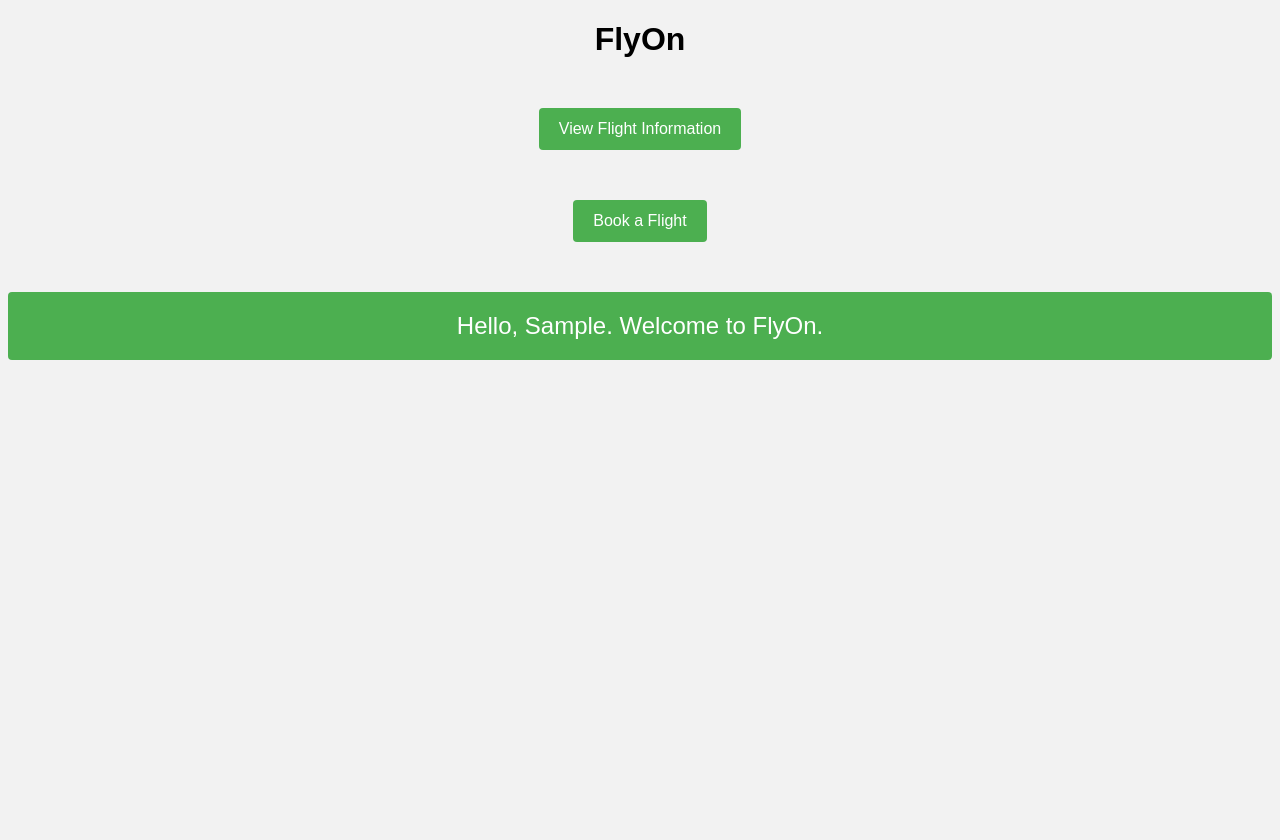
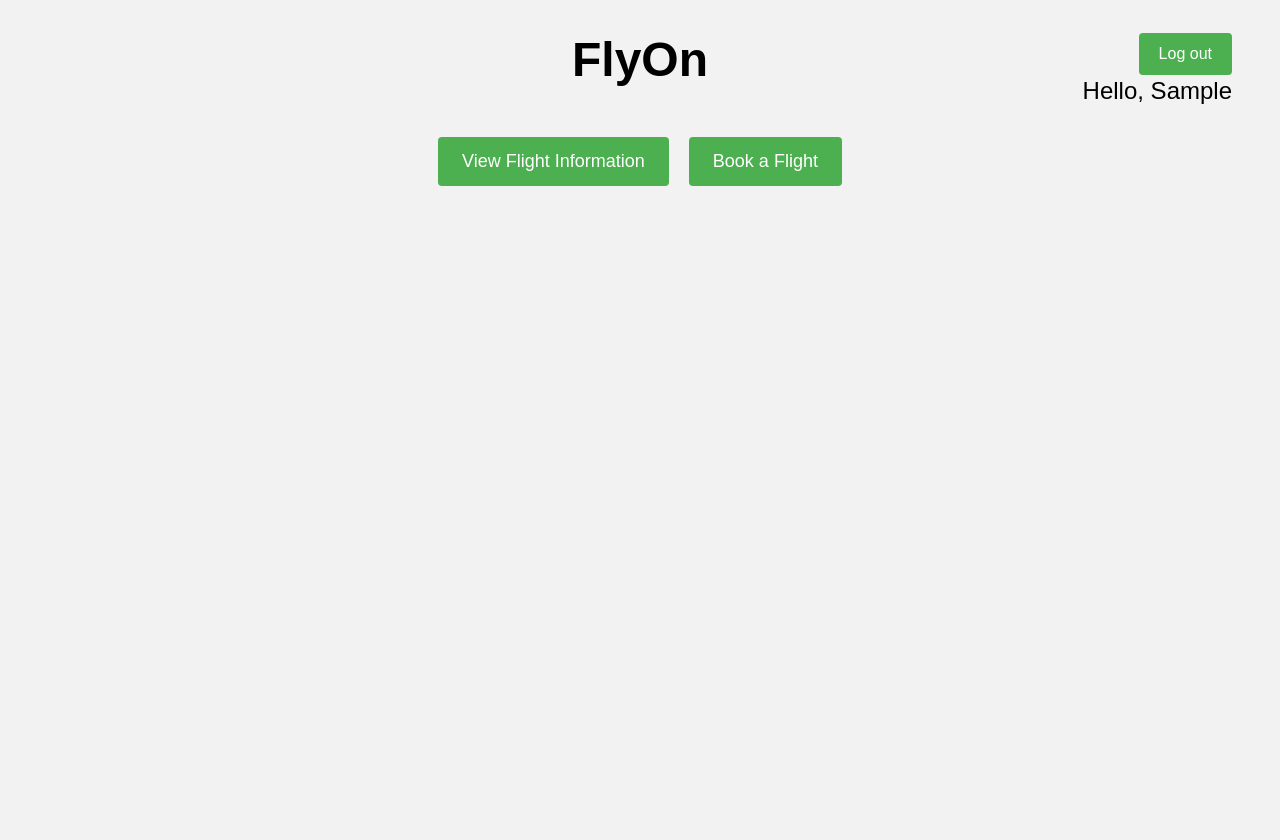
Before and after one commit to tsheth405/447Project, a PHP site: page /home.php in a window 1280 px wide. Before the commit the page ends 360 px from the top, so only its background shows below. Run offline with PHP 8.4, Linux system fonts and the light colour scheme; the visitor is signed in with stand-in values (Sample User, id 1).

Commit message:
Update home.php

```diff
--- a/home.php
+++ b/home.php
@@ -9,17 +9,52 @@
     body {
       font-family: Arial, Helvetica, sans-serif;
       background-color: #f2f2f2;
+      position: relative;
+      min-height: 100vh;
     }
 
     h1, h2 {
       text-align: center;
+      font-size:48px;
     }
-    form {
+
+    .buttons {
       display: flex;
       justify-content: center;
       margin-top: 50px;
     }
-    input[type=submit] {
+
+    .button {
+      background-color: #4CAF50;
+      color: white;
+      font-size: 18px;
+      padding: 14px 24px;
+      border: none;
+      border-radius: 4px;
+      cursor: pointer;
+      margin: 0 10px;
+    }
+
+    .button:hover {
+      background-color: #45a049;
+    }
+
+    /* New styles for welcome message */
+    .welcome {
+        position: absolute;
+        top: 25px;
+        right: 20px;
+        padding: 20px;
+        color: black;
+        text-align: center;
+        font-size: 24px;
+    }
+
+    /* New styles for log out button */
+    .logout {
+      position: absolute;
+      bottom: 50px;
+      right: 20px;
       background-color: #4CAF50;
       color: white;
       font-size: 16px;
@@ -28,35 +63,29 @@
       border-radius: 4px;
       cursor: pointer;
     }
-    input[type=submit]:hover {
+
+    .logout:hover {
       background-color: #45a049;
-    }
-
-    /* New styles for welcome message */
-    .welcome {
-      margin: 50px auto;
-      padding: 20px;
-      background-color: #4CAF50;
-      color: white;
-      text-align: center;
-      font-size: 24px;
-      border-radius: 4px;
     }
   </style>
 </head>
 <body>
   <h1>FlyOn</h1>
-  <form action="view.php" method="GET">
-    <input type="submit" name="view" value="View Flight Information" />
-  </form>
-  <form action="book.php" method="GET">
-    <input type="submit" name="book" value="Book a Flight" />
-  </form>
+
+  <div class="buttons">
+    <form action="view.php" method="GET">
+      <input class="button" type="submit" name="view" value="View Flight Information" />
+    </form>
+    <form action="book.php" method="GET">
+      <input class="button" type="submit" name="book" value="Book a Flight" />
+    </form>
+  </div>
 
   <?php
   session_start();
   if(isset($_SESSION['username'])) {
-    echo '<div class="welcome">Hello, ' . ucwords(strtolower($_SESSION['username'])) . '. Welcome to FlyOn.</div>';
+    echo '<div class="welcome">Hello, ' . ucwords(strtolower($_SESSION['username']));
+    echo '<button class="logout" onclick="location.href=\'logout.php\'">Log out</button>';
   }
   ?>
 </body>
```
